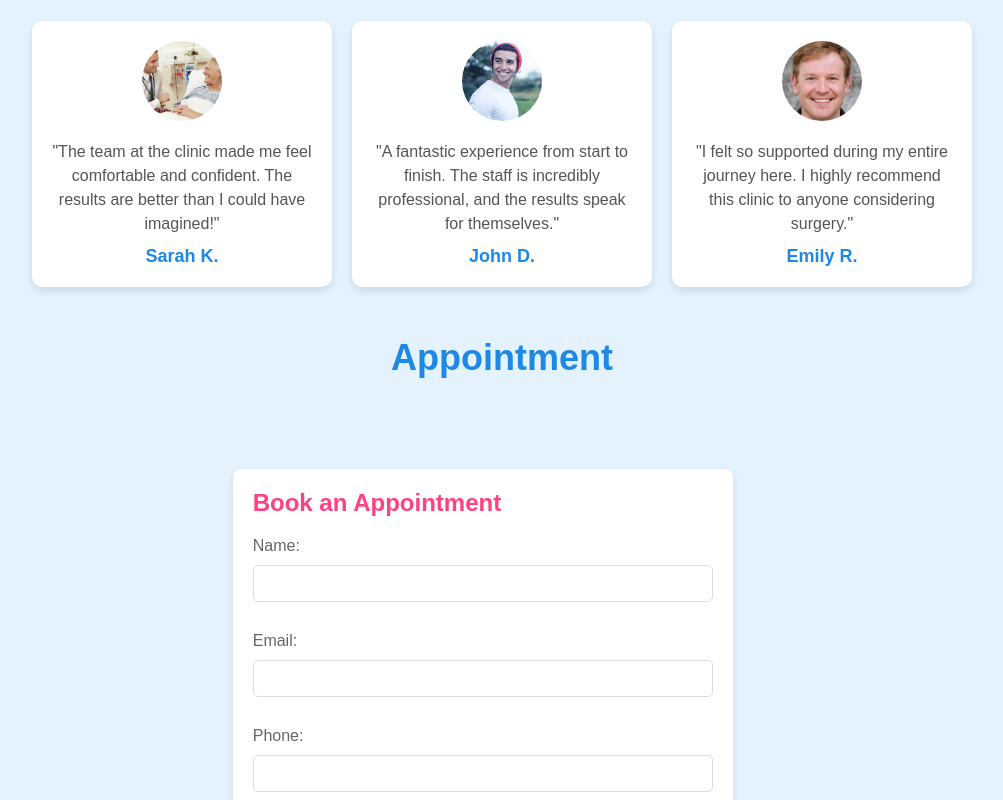
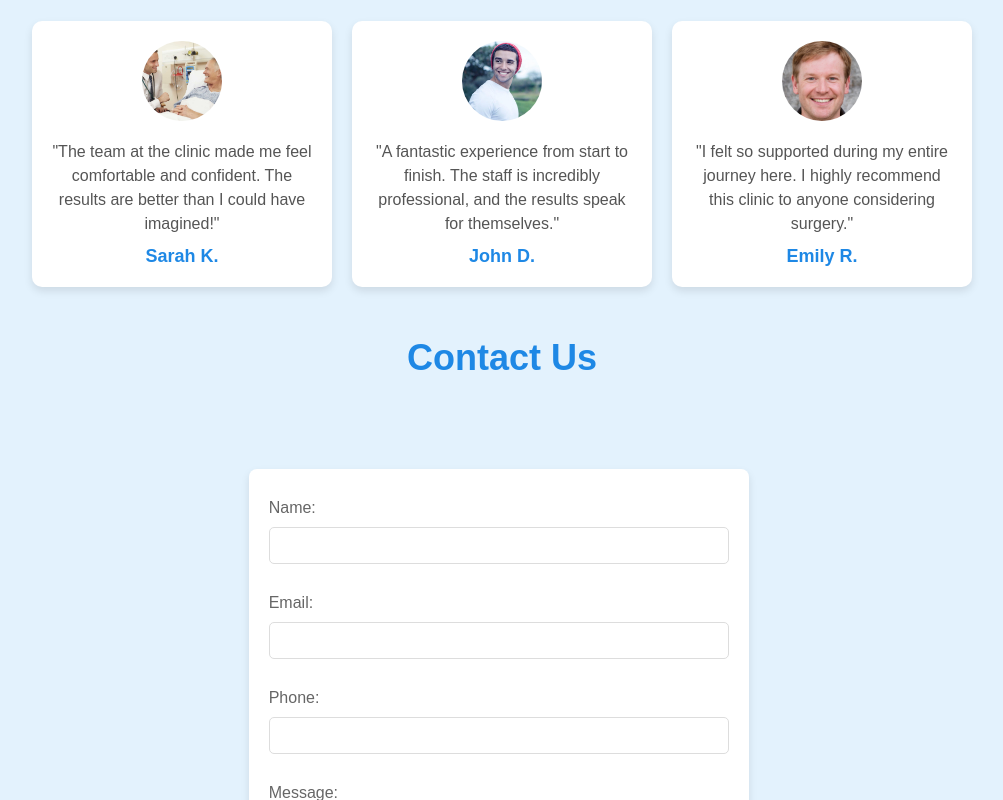
Before and after one commit to VishalSharma82/plastic-surgeon, a plain HTML site: page index.html in a window 1280 px wide. Shown: the part 2000-2800 px from the top of the page, without its empty margins (138-1141 px from the left). Drawn offline with Linux system fonts and the light colour scheme.

Commit message:
final submit

```diff
--- a/index.html
+++ b/index.html
@@ -16,7 +16,7 @@
     </div>
     <header>
         <div class="top-bar">
-            <p>+123 054 925 23 | Support@mail.com | Sonipat, Haryana</p>
+            <p>+123 054 925 23 | Support@mail.com | Gurgoan, Haryana</p>
         </div>
         <nav class="navbar">
             <div class="logo">Plastic<span>Surgeon</span></div>
@@ -110,9 +110,8 @@
     <section class="contact" id="contact">
 
         <div class="contact-container">
-            <h2>Appointment</h2>
+            <h2>Contact Us</h2>
             <div class="contact-form">
-                <h3>Book an Appointment</h3>
                 <form action="#">
                     <label for="name">Name:</label>
                     <input type="text" id="name" name="name" required>
```
